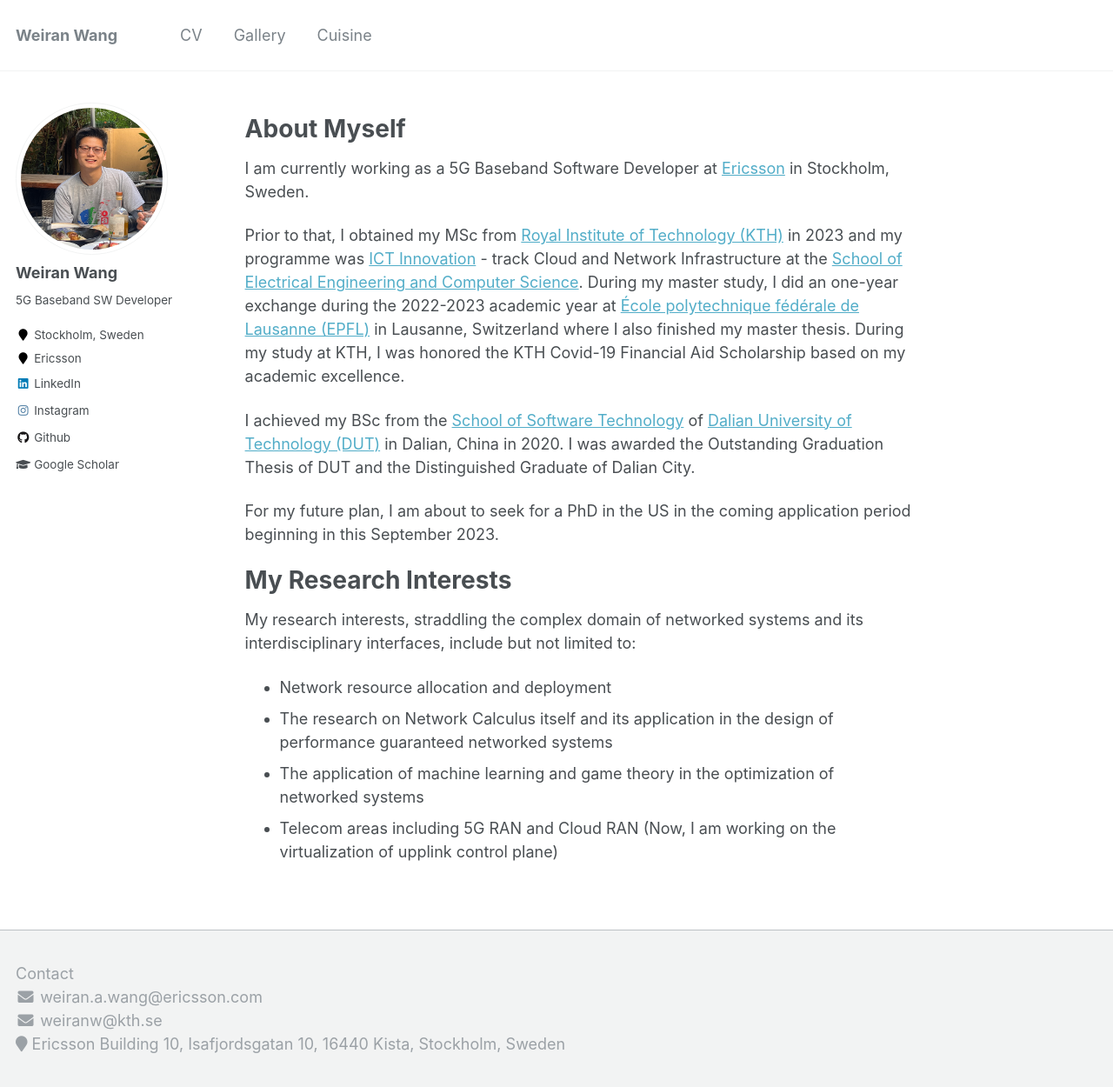
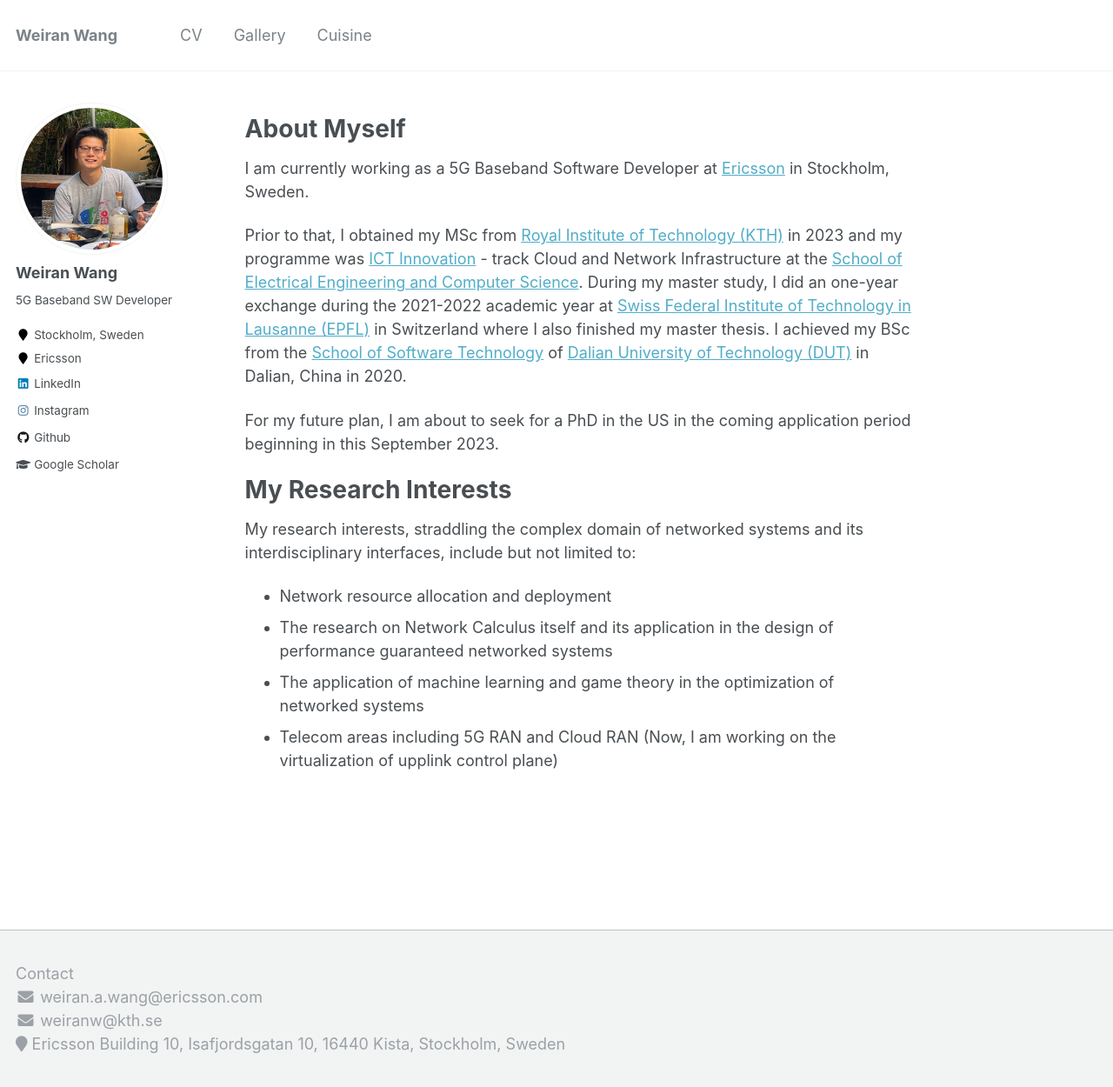
Before and after one commit to wangweiran0129/wangweiran0129.github.io, a Jekyll site: the page built from _pages/about.md, in a window 1280 px wide and 1250 px high. Shown: the whole window at 87% size. Built offline with Jekyll 4.4.1, drawn with Linux system fonts in a browser that asks for light colours.

Commit message:
fixed a typo

```diff
--- a/_pages/about.md
+++ b/_pages/about.md
@@ -12,9 +12,7 @@ About Myself
 ======
 I am currently working as a 5G Baseband Software Developer at [Ericsson](https://www.ericsson.com/en) in Stockholm, Sweden.
 
-Prior to that, I obtained my MSc from [Royal Institute of Technology (KTH)](https://www.kth.se/en) in 2023 and my programme was [ICT Innovation](https://www.kth.se/en/studies/master/ict-innovation) - track Cloud and Network Infrastructure at the [School of Electrical Engineering and Computer Science](https://www.kth.se/en/eecs/skolan-for-elektroteknik-och-datavetenskap-1.760855). During my master study, I did an one-year exchange during the 2022-2023 academic year at [École polytechnique fédérale de Lausanne (EPFL)](https://www.epfl.ch/en/) in Lausanne, Switzerland where I also finished my master thesis. During my study at KTH, I was honored the KTH Covid-19 Financial Aid Scholarship based on my academic excellence.
-
-I achieved my BSc from the [School of Software Technology](https://ssdut.dlut.edu.cn/en.htm) of [Dalian University of Technology (DUT)](https://en.dlut.edu.cn/) in Dalian, China in 2020. I was awarded the Outstanding Graduation Thesis of DUT and the Distinguished Graduate of Dalian City.
+Prior to that, I obtained my MSc from [Royal Institute of Technology (KTH)](https://www.kth.se/en) in 2023 and my programme was [ICT Innovation](https://www.kth.se/en/studies/master/ict-innovation) - track Cloud and Network Infrastructure at the [School of Electrical Engineering and Computer Science](https://www.kth.se/en/eecs/skolan-for-elektroteknik-och-datavetenskap-1.760855). During my master study, I did an one-year exchange during the 2021-2022 academic year at [Swiss Federal Institute of Technology in Lausanne (EPFL)](https://www.epfl.ch/en/) in Switzerland where I also finished my master thesis. I achieved my BSc from the [School of Software Technology](https://ssdut.dlut.edu.cn/en.htm) of [Dalian University of Technology (DUT)](https://en.dlut.edu.cn/) in Dalian, China in 2020.
 
 For my future plan, I am about to seek for a PhD in the US in the coming application period beginning in this September 2023.
 
```
